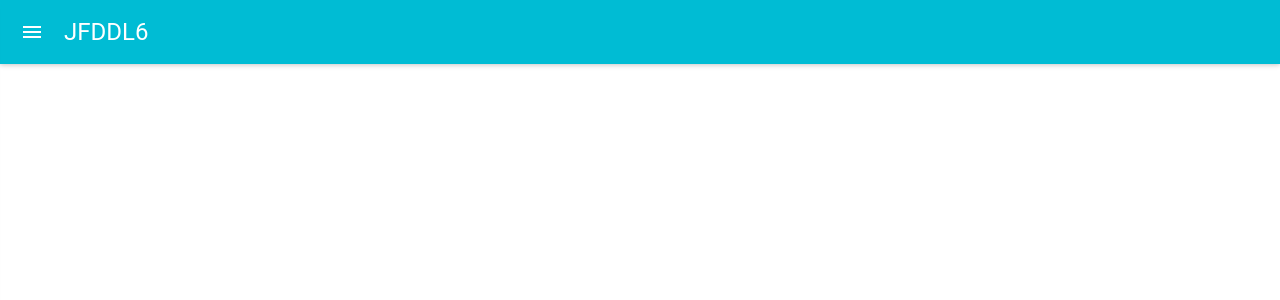
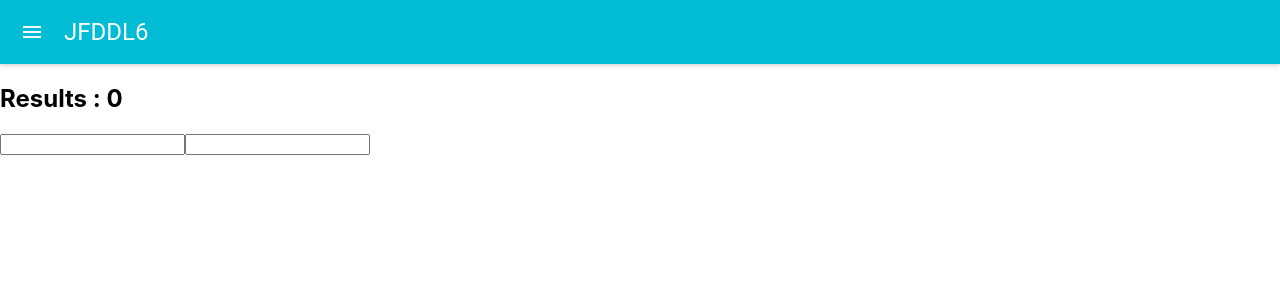
Before and after one commit to DawidKurkiewicz/react-redux-app, a React (Create React App) app: page /Add in a window 1280 px wide. Shown: the top 300 px of the page. Built offline with nearby package versions, Linux system fonts and the light colour scheme.

Commit message:
started doind add.js component

```diff
--- /dev/null
+++ b/src/Add.js
@@ -0,0 +1,34 @@
+import React from 'react'
+import TextField from 'material-ui/TextField'
+
+
+class Add extends React.Component {
+state = {
+    sum: 0
+}
+
+
+
+
+
+
+
+    render() {
+        return (
+
+            <div>
+                <h2> Results : {this.state.sum} </h2>
+                <input
+                    // value={}
+                >
+                </input>
+                <input
+                    // value={}
+                >
+                </input>
+
+            </div>
+        )
+    }
+}
+export default Add
--- a/src/App.js
+++ b/src/App.js
@@ -6,7 +6,7 @@ import Navigation from './Navigation'
 import MenuItem from 'material-ui/MenuItem'
 import FetchingUsers from './FetchUsers'
 import SyncUsers from './SyncUsers'
-
+import Add from './Add'
 const style = {
   textDecoration: 'none'
 }
@@ -64,6 +64,13 @@ class App extends React.Component {
                   SyncUsers
                 </MenuItem>
               </Link>
+              <Link
+                style={style}
+                to="/Add">
+                <MenuItem>
+                  Add
+                </MenuItem>
+              </Link>
             </Navigation>
 
           </div>
@@ -77,6 +84,9 @@ class App extends React.Component {
             <Route path="/counter-with-start-value" component={() => <Counter startValue={15} />}></Route>
             <Route path="/FetchinUsers" component={FetchingUsers}></Route>
             <Route path="/SyncUsers" component={SyncUsers} />
+            <Route path="/Add" component={Add} />
+
+
 
           </div>
         </div>
```
